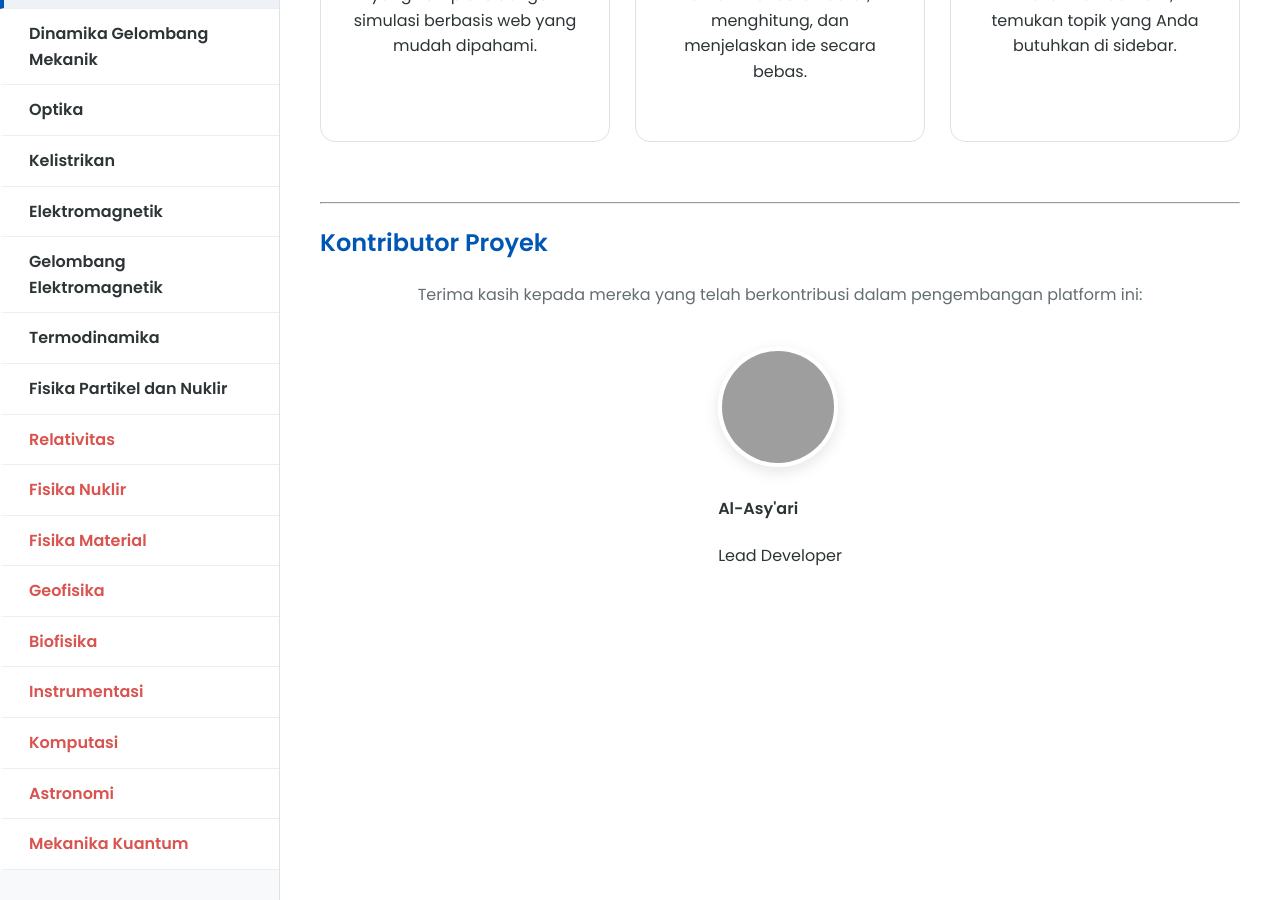
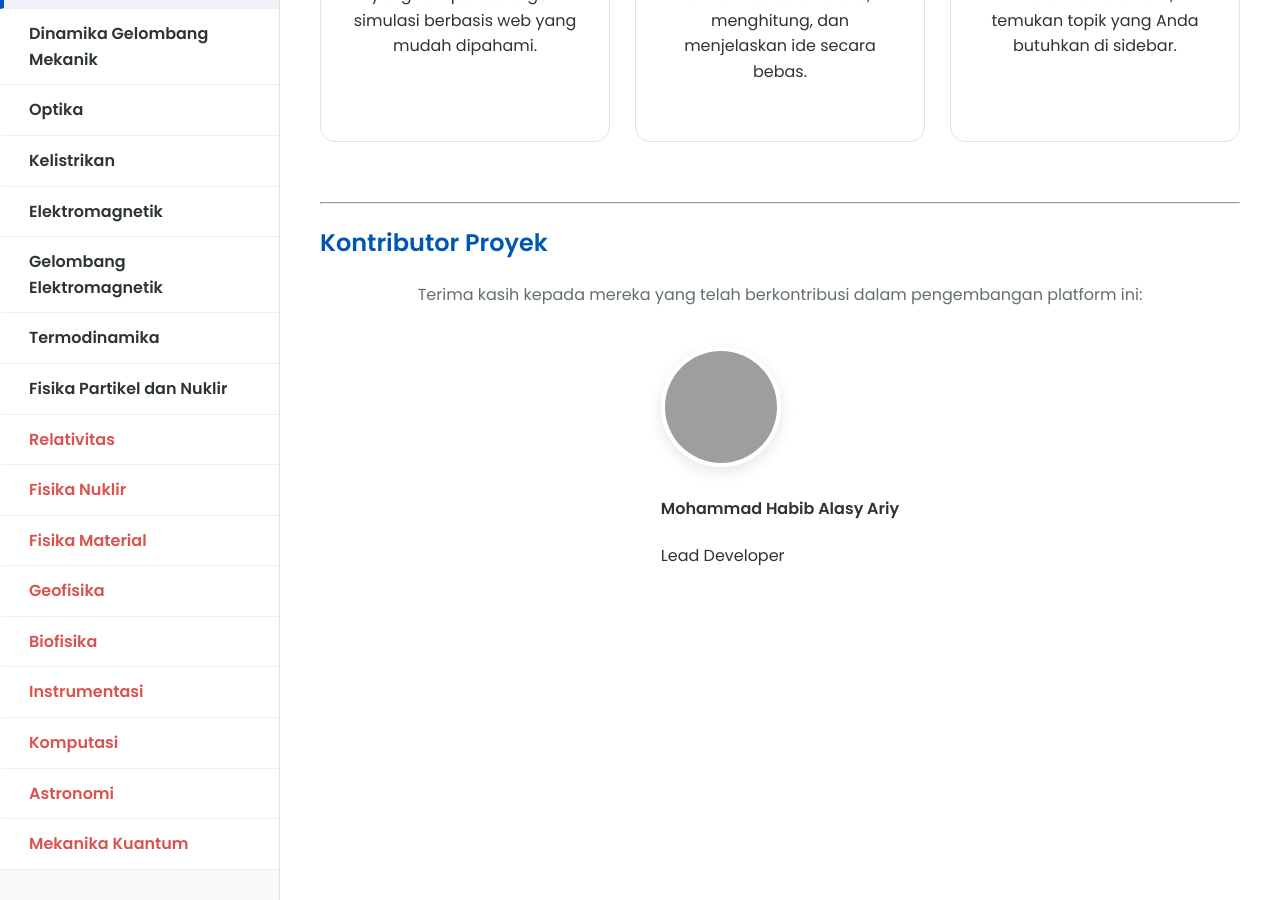
Before and after one commit to alasyariyphysics/physicsdigle, a Jekyll site: the page built from index.md, in a window 1280 px wide and 900 px high, scrolled down 684 px. Built offline with Jekyll 4.4.1, drawn with Linux system fonts in a browser that asks for light colours; nearby versions of some CDN libraries; grey boxes are pictures that could not be loaded.

Commit message:
Update index.md

```diff
--- a/index.md
+++ b/index.md
@@ -39,7 +39,7 @@ title: Beranda - Physics Digital Learning
 <div class="contributors-container">
   <div class="contributor-profile">
     <img src="https://github.com/alasyariyphysics.png" alt="Lead Developer">
-    <h4>Al-Asy'ari</h4>
+    <h4>Mohammad Habib Alasy Ariy</h4>
     <span>Lead Developer</span>
   </div>
 </div>
```
